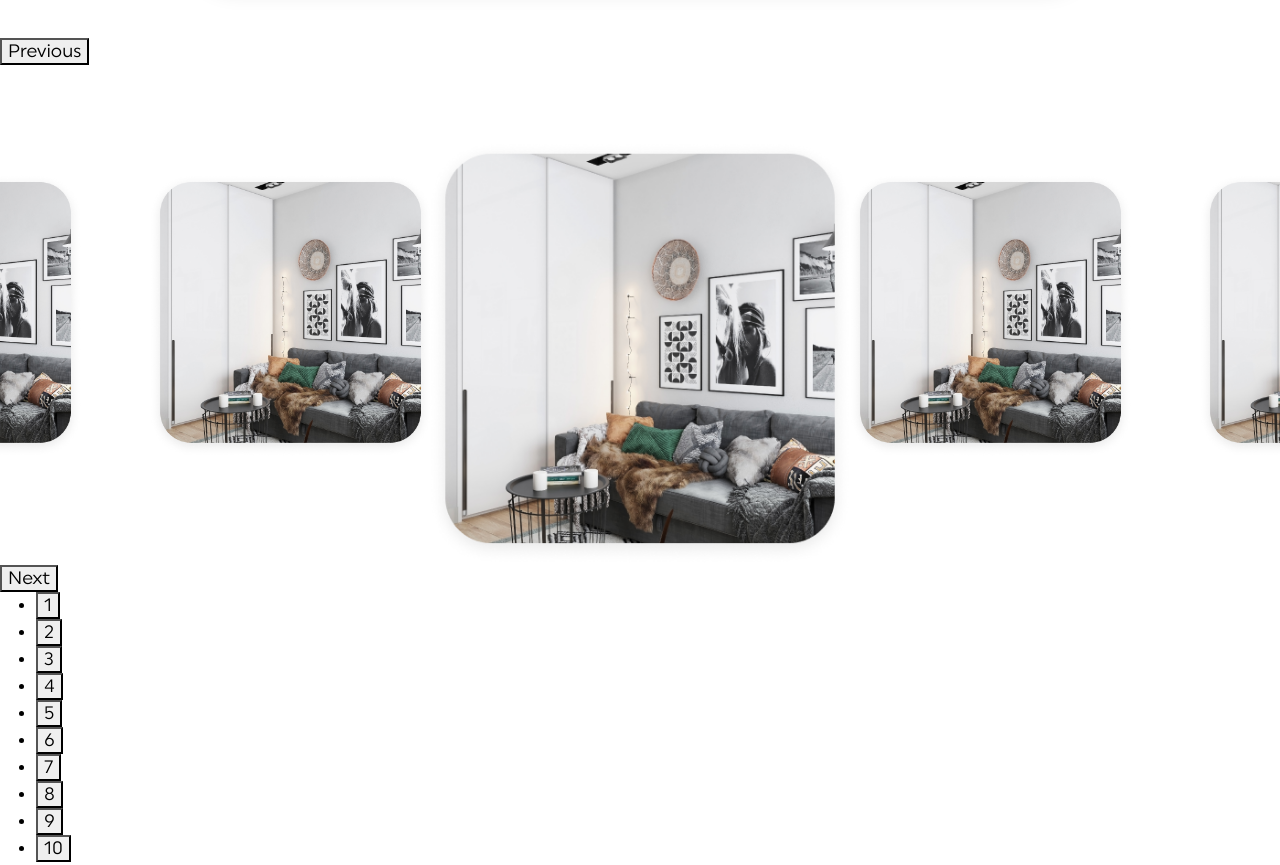
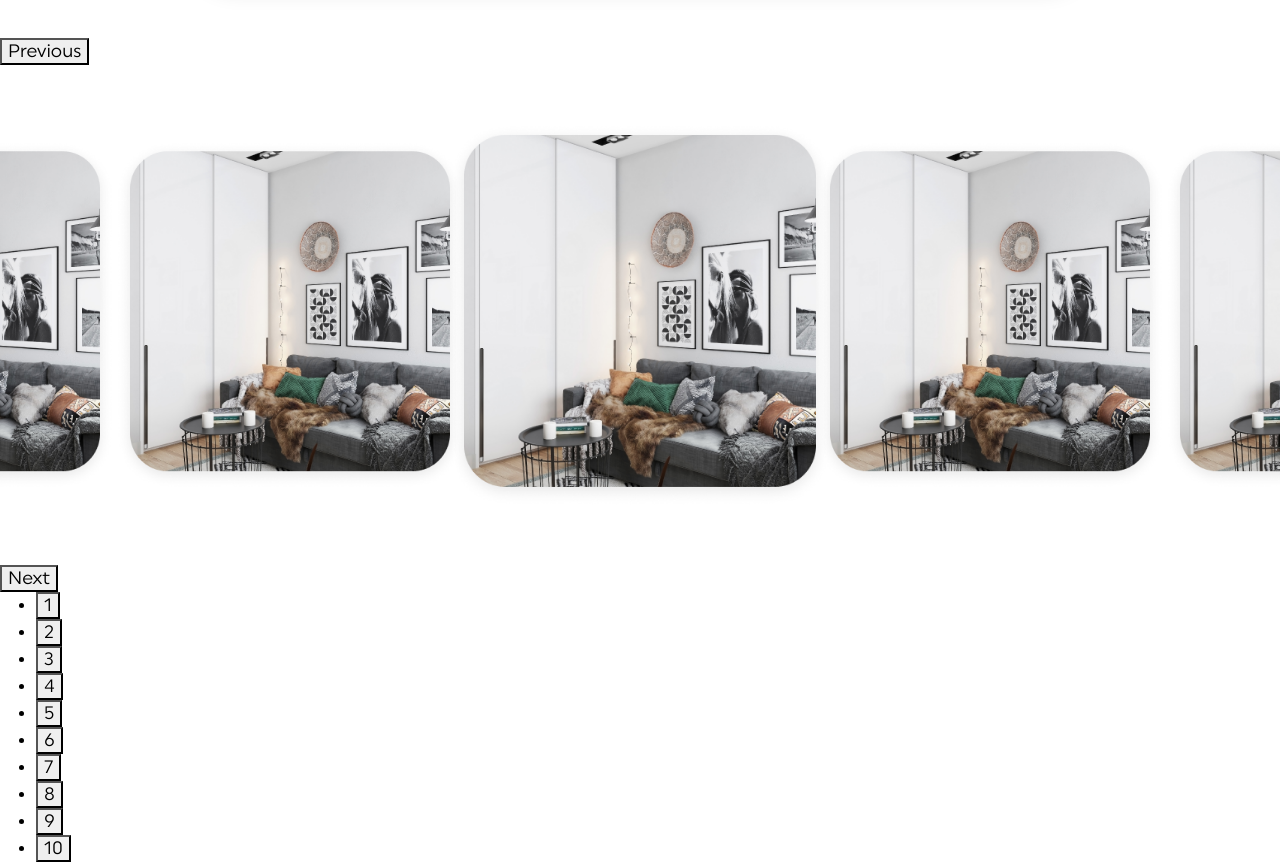
Before and after one commit to KonstantinDuvakin/plannn, a plain HTML site: page index.html in a window 1280 px wide. Shown: the part 2347-3212 px from the top of the page. Drawn offline with nearby package versions, Linux system fonts and the light colour scheme.

Commit message:
Фикс

```diff
--- a/css/style.css
+++ b/css/style.css
@@ -703,7 +703,6 @@ header .nav-link {
 .slick-track {
     display: flex;
     align-items: center;
-    transition: 5s;
     height: 500px;
 }
 
@@ -711,29 +710,21 @@ header .nav-link {
     text-align: center;
     width: 350px !important;
     height: 350px !important;
-    transition: 2s;
     display: flex !important;
     align-items: center;
     justify-content: center;
 }
 
 .slick-slide img {
-    width: 285px !important;
-    height: 285px !important;
-    transition: 2s;
     margin: auto;
+    width: 100%;
+    height: 100%;
 }
 
-.slick-slide.slick-center {
-    width: 350px !important;
-    height: 350px !important;
-    transition: 2s;
-}
-
-.slick-slide.slick-center img {
-    width: 426px !important;
-    height: 426px !important;
-    transition: 2s;
+.slick-center {
+    -webkit-transform: scale(1.1);
+    -moz-transform: scale(1.1);
+    transform: scale(1.1);
 }
 
 #faq {
--- a/index.html
+++ b/index.html
@@ -7,7 +7,7 @@
   <link href="https://cdn.jsdelivr.net/npm/bootstrap@5.0.1/dist/css/bootstrap.min.css" rel="stylesheet"
         integrity="sha384-+0n0xVW2eSR5OomGNYDnhzAbDsOXxcvSN1TPprVMTNDbiYZCxYbOOl7+AMvyTG2x" crossorigin="anonymous">
   <link rel="stylesheet" type="text/css" href="slick/slick.css"/>
-  <link rel="stylesheet" href="css/style.css">
+  <link rel="stylesheet" href="css/style.css?ver=122121122122121112222212121121211212221">
 </head>
 <body>
 <div class="all">
@@ -390,40 +390,16 @@
 <script>
 
     $('.reviews').slick({
+        initialSlide : 5,
         dots: true,
         infinite: true,
-        speed: 2000,
-        slidesToShow: 1,
+        speed: 200,
+        slidesToShow: 3,
+        slidesToScroll: 1,
         centerMode: true,
-        variableWidth: true
+        variableWidth: true,
+        focusOnSelect: true
     });
-
-    // $('.reviews').slick({
-    //     centerMode: true,
-    //     centerPadding: '60px',
-    //     slidesToShow: 5,
-    //     draggable: true,
-    //     responsive: [
-    //         {
-    //             breakpoint: 768,
-    //             settings: {
-    //                 arrows: false,
-    //                 centerMode: true,
-    //                 centerPadding: '40px',
-    //                 slidesToShow: 5
-    //             }
-    //         },
-    //         {
-    //             breakpoint: 480,
-    //             settings: {
-    //                 arrows: false,
-    //                 centerMode: true,
-    //                 centerPadding: '40px',
-    //                 slidesToShow: 1
-    //             }
-    //         }
-    //     ]
-    // });
 
     let questionsData = [
         {
```
